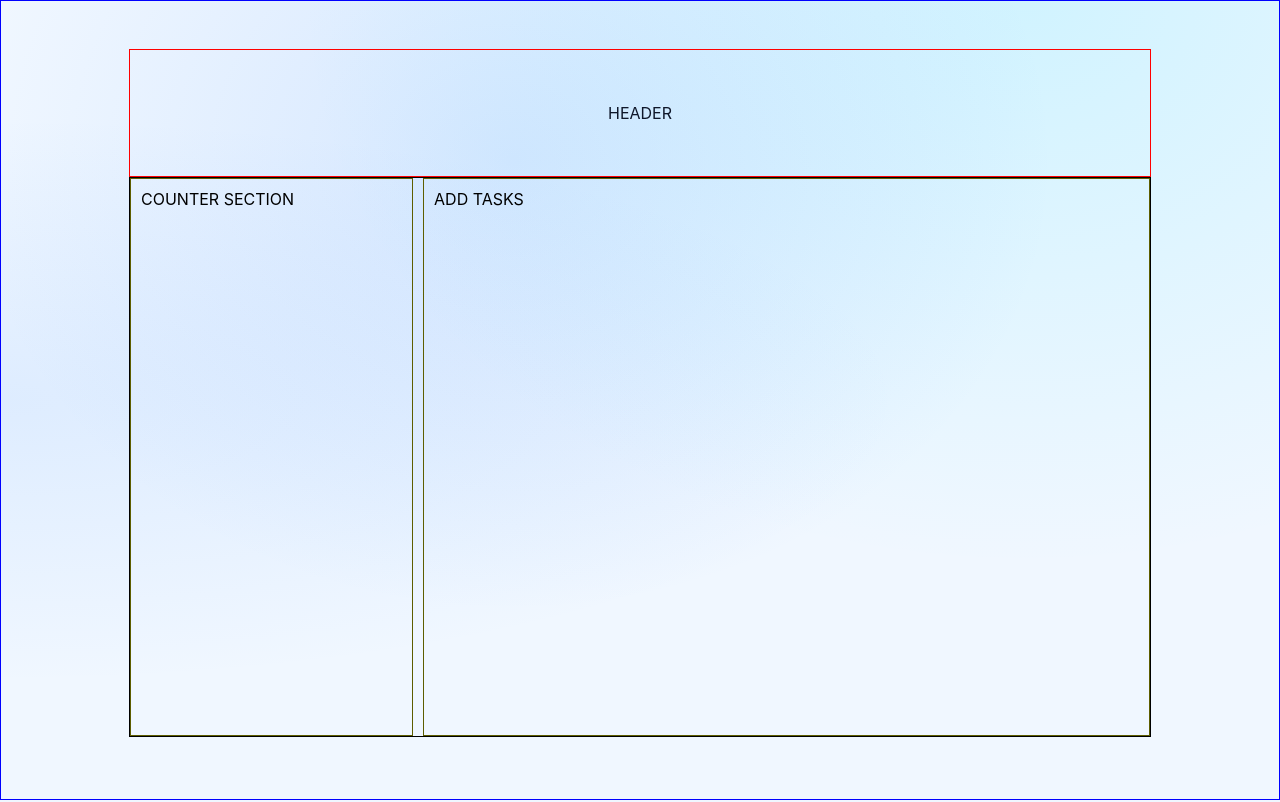
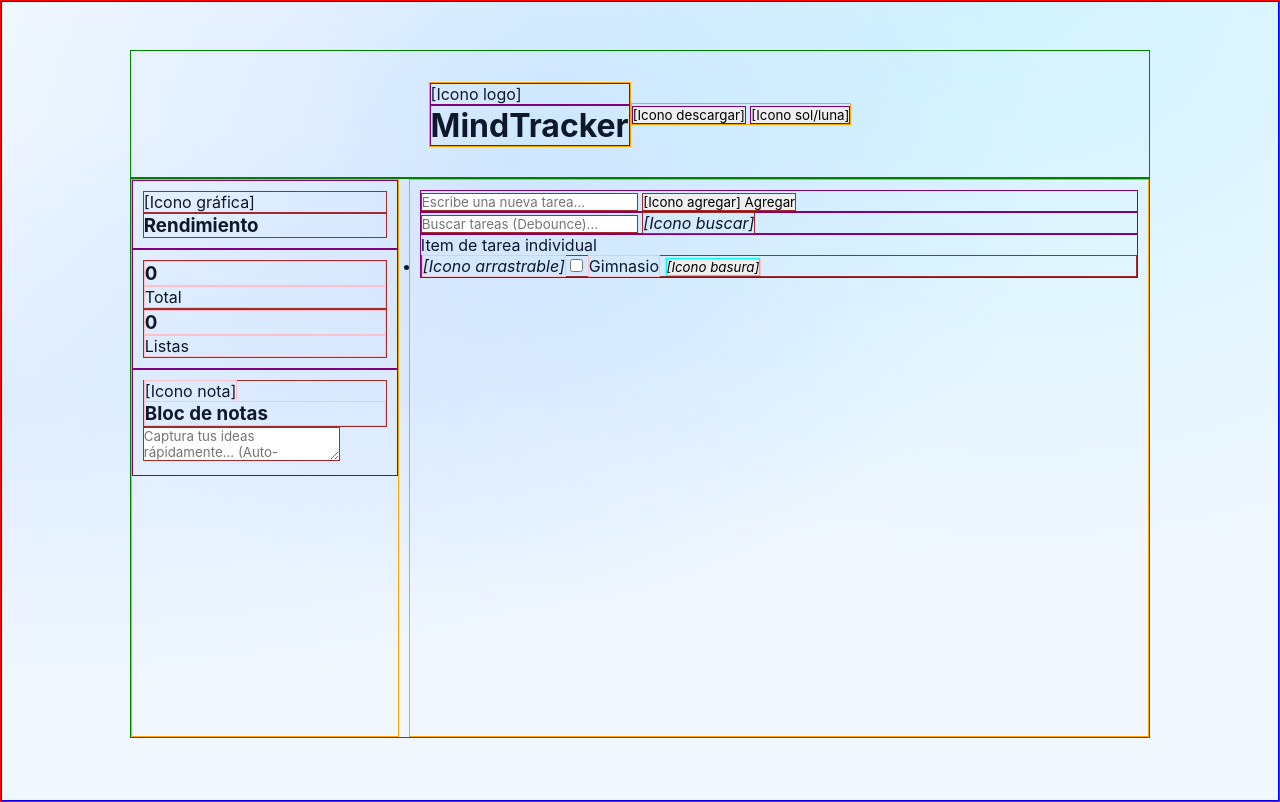
Before and after one commit to Ericknvp/mindtracker-js, a plain HTML site: page index.html in a window 1280 px wide. Drawn offline with Linux system fonts and the light colour scheme.

Commit message:
Estructura principal del dashboard

```diff
--- a/index.html
+++ b/index.html
@@ -7,12 +7,117 @@
     <link rel="stylesheet" href="styles/main.css" />
   </head>
   <body>
+    <!-- Contenedor padre -->
     <div class="containerFather">
-      <header class="headerContainer">HEADER</header>
+      <!-- Header -->
+      <header class="headerContainer">
+        <!-- Logo -->
+        <div class="logo">
+          <div class="iconLogo">[Icono logo]</div>
+          <h1>MindTracker</h1>
+        </div>
+        <!-- Botones de configuración -->
+        <div class="buttons">
+          <button
+            type="button"
+            class="actionButton"
+            aria-label="Descargar datos"
+          >
+            [Icono descargar]
+          </button>
+          <button type="button" class="actionButton" aria-label="Cambiar tema">
+            [Icono sol/luna]
+          </button>
+        </div>
+      </header>
+      <!-- Contenedor dashboard -->
       <main class="dashboardContainer">
-        <section class="counter">COUNTER SECTION</section>
-        <section class="addTasks">ADD TASKS</section>
+        <!-- Lateral, rendimiento y notas -->
+        <aside class="counter">
+          <!-- Título rendimiento -->
+          <section class="titleCounterSection">
+            <div class="iconDash">[Icono gráfica]</div>
+            <h3>Rendimiento</h3>
+          </section>
+          <!-- Sección de contadores -->
+          <section class="counters">
+            <div class="total">
+              <h3>0</h3>
+              <p>Total</p>
+            </div>
+            <div class="lists">
+              <h3>0</h3>
+              <p>Listas</p>
+            </div>
+          </section>
+          <!-- Bloc de notas -->
+          <section class="notes">
+            <div class="notesTitle">
+              <span>[Icono nota]</span>
+              <h3>Bloc de notas</h3>
+            </div>
+            <textarea
+              placeholder="Captura tus ideas rápidamente... (Auto-guardado)"
+            ></textarea>
+          </section>
+        </aside>
+        <!-- Sección principal de tareas -->
+        <section class="addTasks">
+          <!-- formulario agregar tareas -->
+          <form class="writeTasks">
+            <input
+              type="text"
+              class="inputWriteTask"
+              placeholder="Escribe una nueva tarea..."
+              required
+            />
+            <button type="submit">[Icono agregar] Agregar</button>
+          </form>
+          <!-- Barra de búsqueda -->
+          <div class="searchTasks">
+            <input
+              type="search"
+              class="textInput"
+              placeholder="Buscar tareas (Debounce)..."
+            />
+            <i class="searchIcon">[Icono buscar]</i>
+          </div>
+          <!-- Lista de tareas -->
+          <ul class="tasksContainer">
+            Item de tarea individual
+            <li class="task">
+              <i class="draggableIcon">[Icono arrastrable]</i>
+              <input type="checkbox" name="taskCompleted" id="task1" />
+              <label for="task1">Gimnasio</label>
+              <button type="button" title="Eliminar tarea">
+                <i class="trashIcon">[Icono basura]</i>
+              </button>
+            </li>
+          </ul>
+        </section>
       </main>
     </div>
+    <script>
+      const colores = [
+        "red",
+        "blue",
+        "green",
+        "orange",
+        "purple",
+        "brown",
+        "pink",
+        "cyan",
+      ];
+      function aplicarBordes(elemento, nivel = 0) {
+        const color = colores[nivel % colores.length];
+        elemento.style.border = `1px solid ${color}`;
+        if (elemento.children) {
+          Array.from(elemento.children).forEach((hijo) => {
+            aplicarBordes(hijo, nivel + 1);
+          });
+        }
+      }
+      aplicarBordes(document.body);
+    </script>
   </body>
 </html>
--- a/styles/layout/layout.css
+++ b/styles/layout/layout.css
@@ -1,14 +1,12 @@
 /* Manejo de estructuras y responsividad del dashboard. */
 
 .containerFather {
-  border: 1px solid blue;
   height: 100vh;
   padding: 0 10%;
   padding-top: 6vh;
 }
 
 .containerFather header {
-  border: 1px solid red;
   height: 16vh;
   display: flex;
   align-items: center;
@@ -16,7 +14,6 @@
 }
 
 .containerFather main {
-  border: 1px solid black;
   height: 70vh;
   width: 100%;
   display: flex;
@@ -24,8 +21,6 @@
   gap: 10px;
 }
 .dashboardContainer section {
-  border: 1px solid rgb(94, 94, 0);
-  color: black;
   padding: 10px;
 }
 .counter {
```
